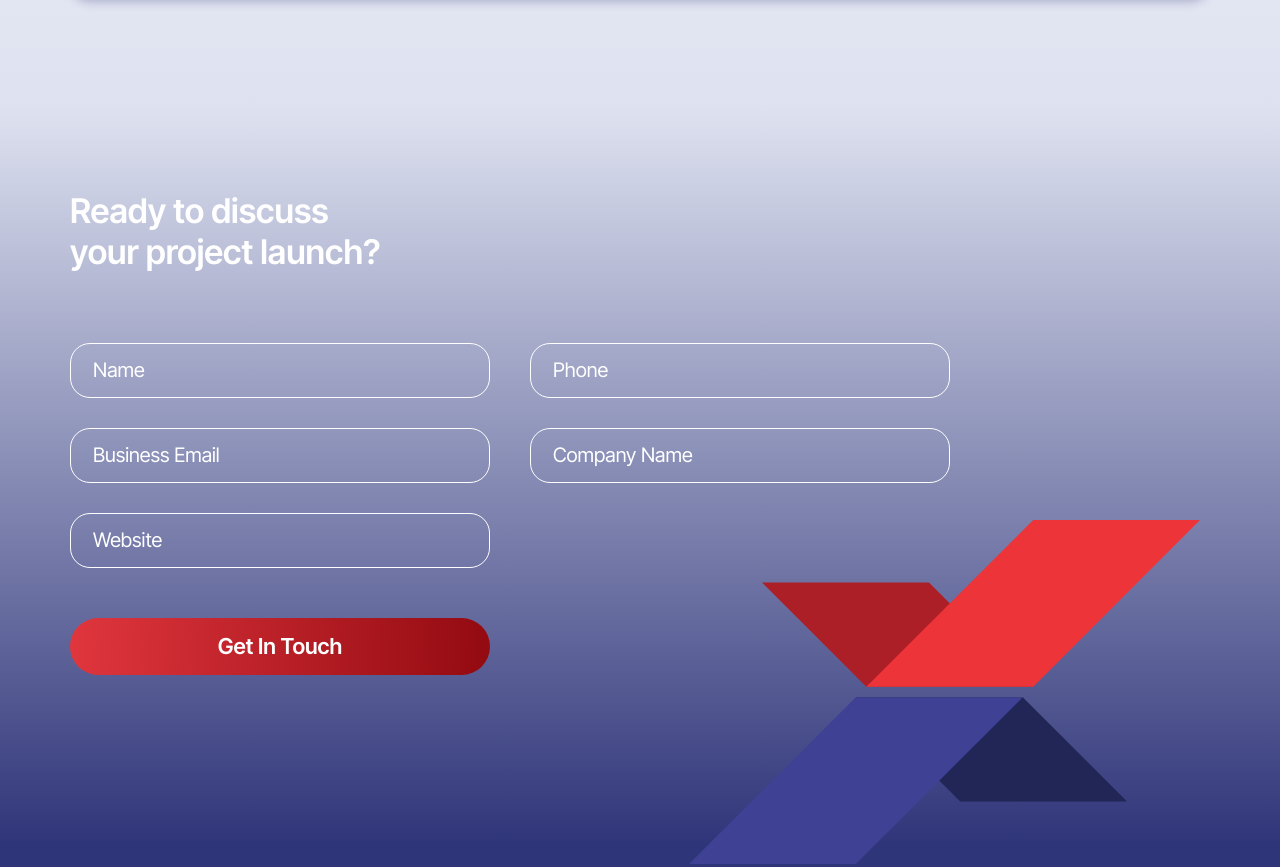
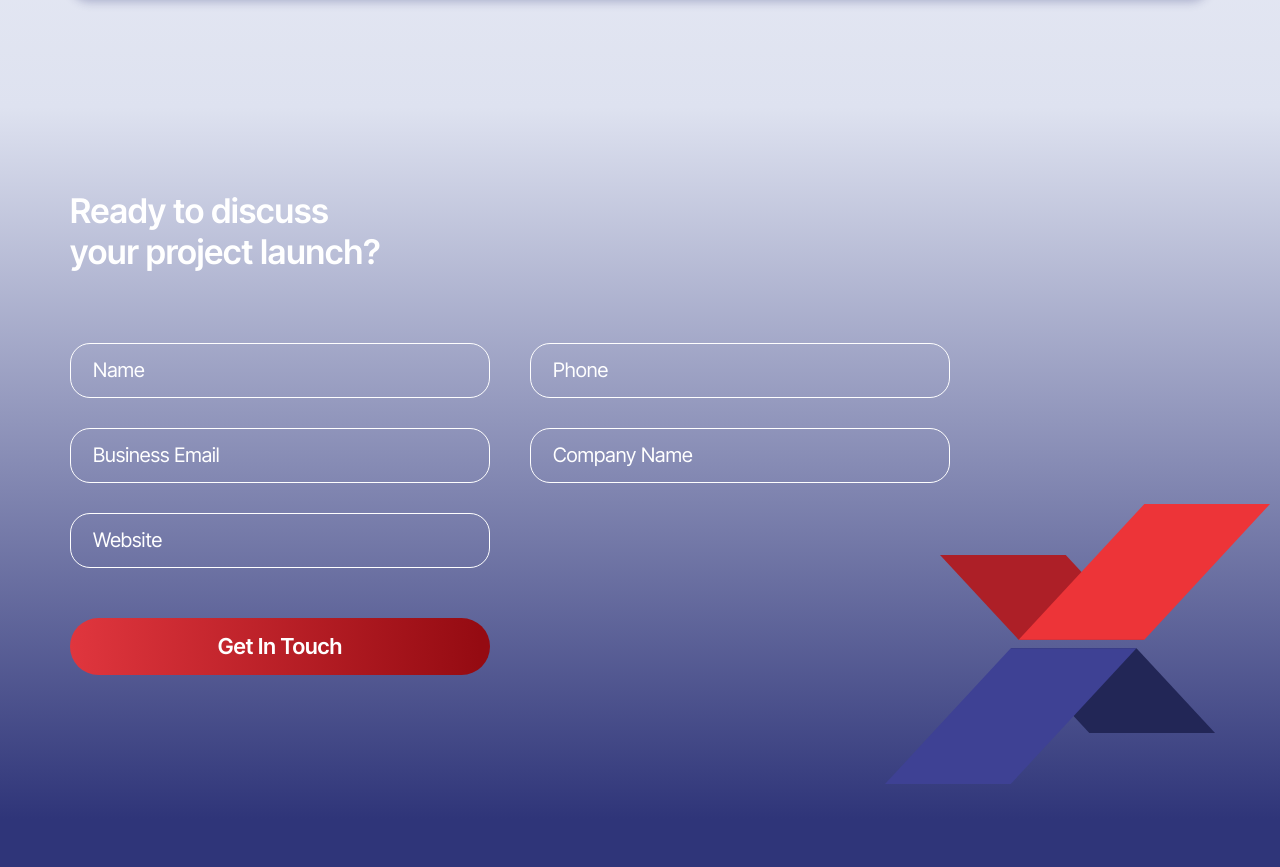
Before and after one commit to dengagaga/ee, a plain HTML site: page index.html in a window 1280 px wide. Shown: the part 5702-6569 px from the top of the page. Drawn offline with Linux system fonts and the light colour scheme.

Commit message:
asdasdsad

```diff
--- a/index.html
+++ b/index.html
@@ -430,7 +430,7 @@
                     </div>
 
                 </form>
-                <img class="polo" src="./img/polo.svg" alt="">
+                <img class="polo" src="./img/polo2.svg" alt="">
             </div>
         </section>
     </main>
--- a/style.css
+++ b/style.css
@@ -608,8 +608,8 @@ svg {
 }
 .polo {
     position: absolute;
-    right: 80px;
-    bottom: -130px;
+    right: 10px;
+    bottom: -135px;
 }
 .mobil_img {
     display: none;
@@ -830,10 +830,21 @@ svg {
         gap: 60px;
 
     }
+    .polo {
+        max-width: 511px;
+        height: 320px;
+        right: 10px;
+        bottom: -80px;
+    }
+    .form_all {
+        padding-bottom: 135px;
+    }
 }
 @media (max-width: 1300px) {
 .polo {
-    bottom: -180px;
+    bottom: -100px;
+    max-width: 440px;
+        height: 280px;
 }
 }
 
@@ -1231,7 +1242,7 @@ svg {
         font-size: 60px;
     }
     .header_all {
-        margin-top: 60px;
+        margin-top: 100px;
     }
     .header_all-btn  {
         max-width: 500px;
@@ -1240,7 +1251,7 @@ svg {
         flex-direction: column;
     }
     .header {
-       background: url(./img/tel.png);
+       background: url(./img/tel2.png);
        background-position: center;
        background-repeat: no-repeat;
        background-size: cover;
```
Also changed, not shown: img/polo2.svg (added), img/tel2.png (added).
